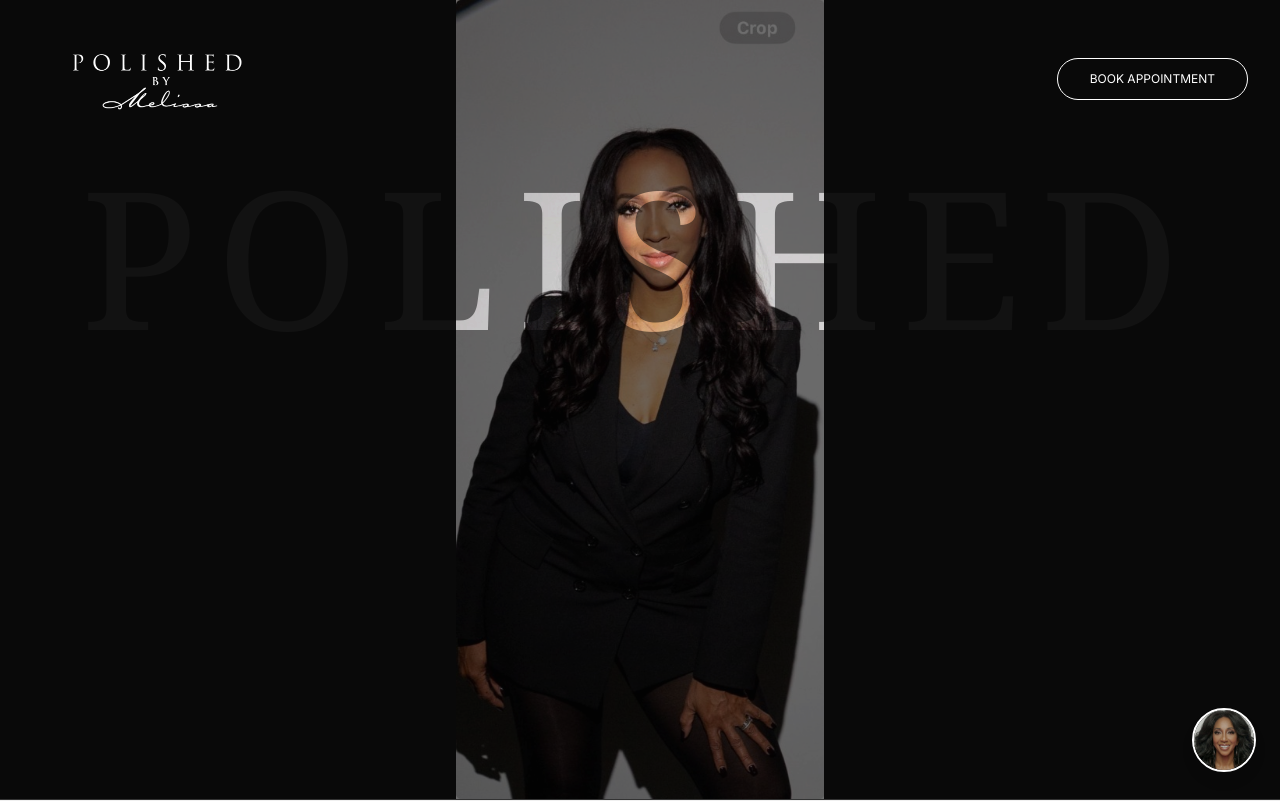
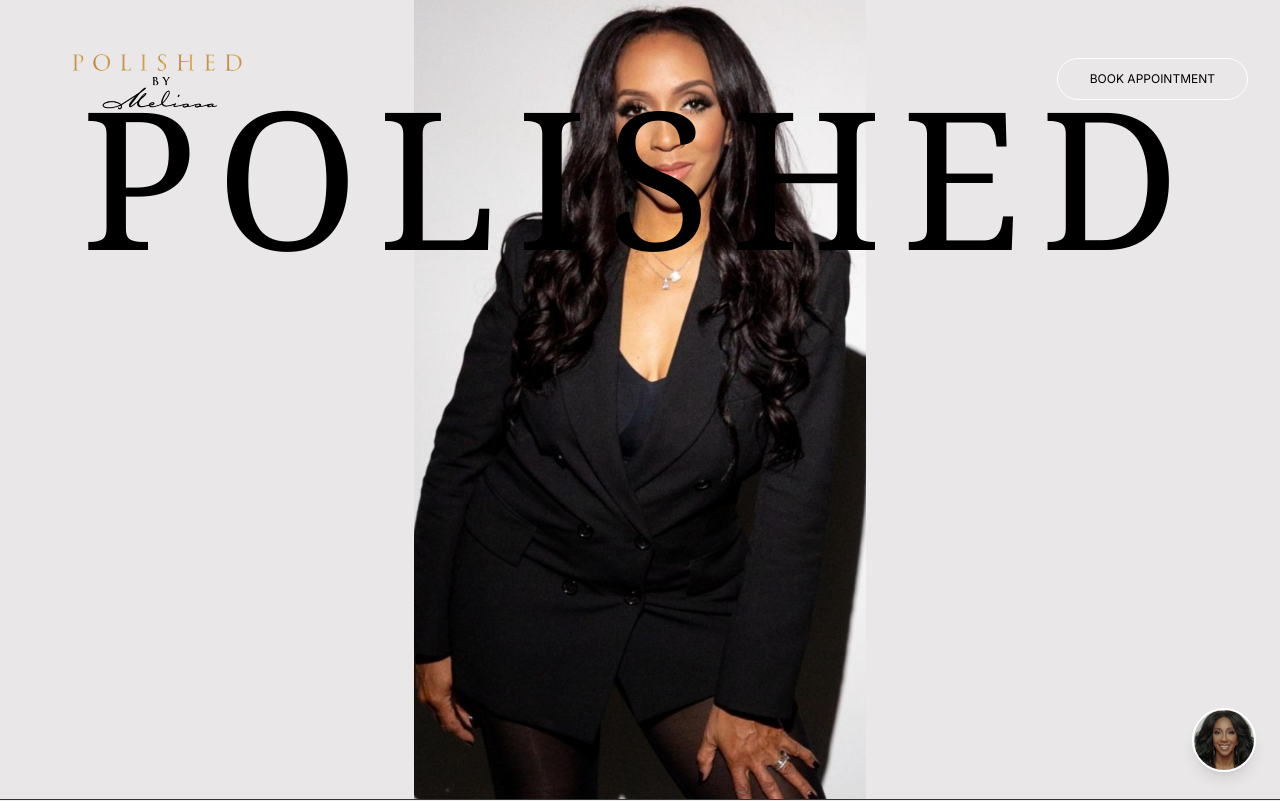
Before and after one commit to civicconnects/polished, a React (Vite) app: page / in a window 1280 px wide. Shown: the top 801 px of the page. Built offline with nearby package versions, Linux system fonts and the light colour scheme; a web font is replaced by a local one.

Commit message:
Refine: Light Theme Header (#e9e7e8)

```diff
--- a/src/components/Navbar.jsx
+++ b/src/components/Navbar.jsx
@@ -4,9 +4,9 @@ import { navLinks } from '../constants';
 
 const Navbar = () => {
     return (
-        <nav className="fixed top-0 w-[95%] left-[2.5%] z-50 flex justify-between items-center py-8 text-white">
+        <nav className="fixed top-0 w-[95%] left-[2.5%] z-50 flex justify-between items-center py-8 text-black">
             <div className="w-56 md:w-64">
-                <img src="/images/new-logo.png" alt="Polished by Melissa" className="w-full object-contain invert brightness-0" />
+                <img src="/images/new-logo.png" alt="Polished by Melissa" className="w-full object-contain" />
             </div>
             <a href="#contact" className="border border-white px-8 py-3 rounded-full uppercase text-xs hover:bg-white hover:text-black transition-all duration-300">
                 Book Appointment
--- a/src/components/RedesignHero.jsx
+++ b/src/components/RedesignHero.jsx
@@ -3,15 +3,15 @@ import { motion } from 'framer-motion';
 const RedesignHero = () => {
     return (
         <section className="h-screen flex flex-col justify-start items-center text-center border-b border-grid-line relative overflow-hidden pt-48 md:pt-64">
-            <div className="absolute inset-0 z-0 bg-[#0f0f0f]">
-                <img src="/images/header-bg-gucci.jpg" alt="Background" className="w-full h-full object-contain opacity-70" />
-                <div className="absolute inset-0 bg-black/40" />
+            <div className="absolute inset-0 z-0 bg-[#e9e7e8]">
+                <img src="/images/header-bg-final.jpg" alt="Background" className="w-full h-full object-contain opacity-100" />
+                <div className="absolute inset-0 bg-transparent" />
             </div>
             <motion.h1
                 initial={{ opacity: 0, y: 50 }}
                 animate={{ opacity: 1, y: 0 }}
                 transition={{ duration: 1, ease: "easeOut" }}
-                className="absolute top-[20%] left-0 right-0 text-[15vw] leading-none tracking-widest mix-blend-overlay text-white font-serif z-10"
+                className="absolute top-[10%] left-0 right-0 text-[15vw] leading-none tracking-widest text-black font-serif z-10"
             >
                 POLISHED
             </motion.h1>
```
Also changed, not shown: public/images/header-bg-final.jpg (added).
